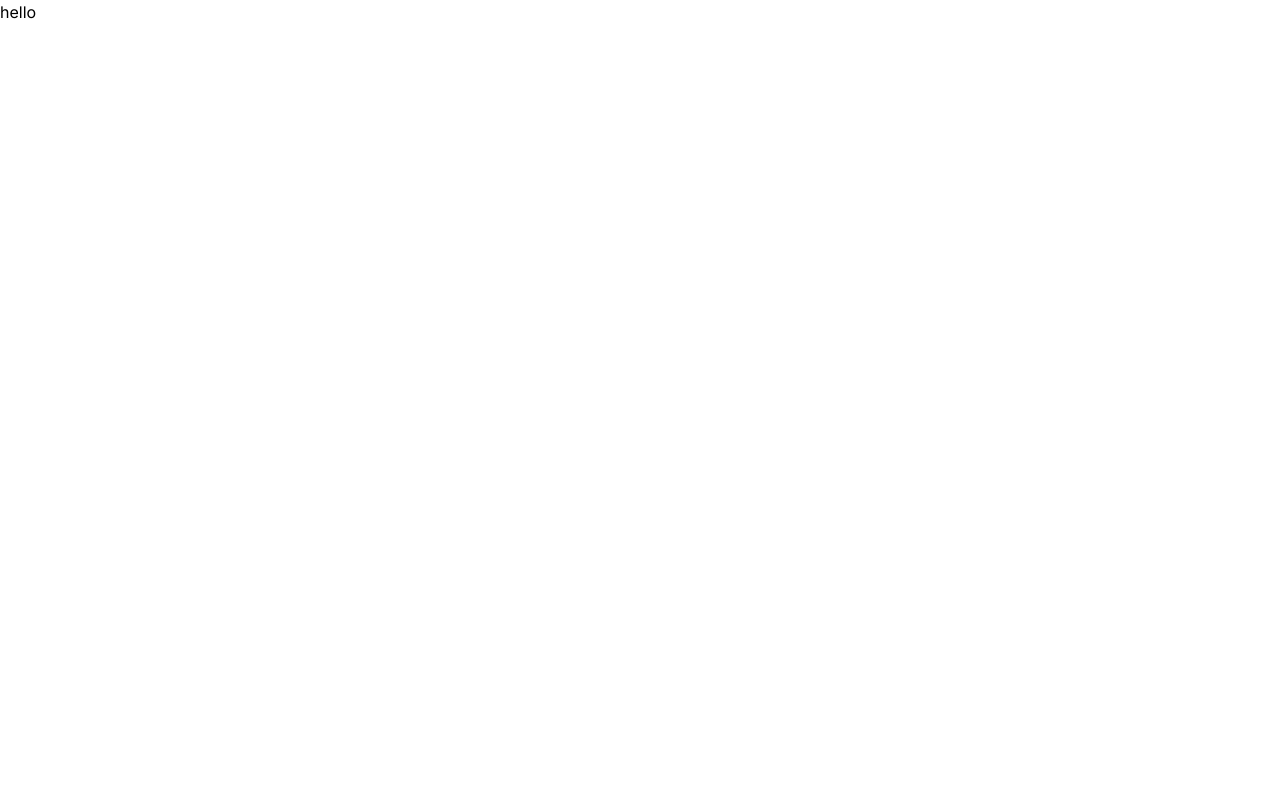
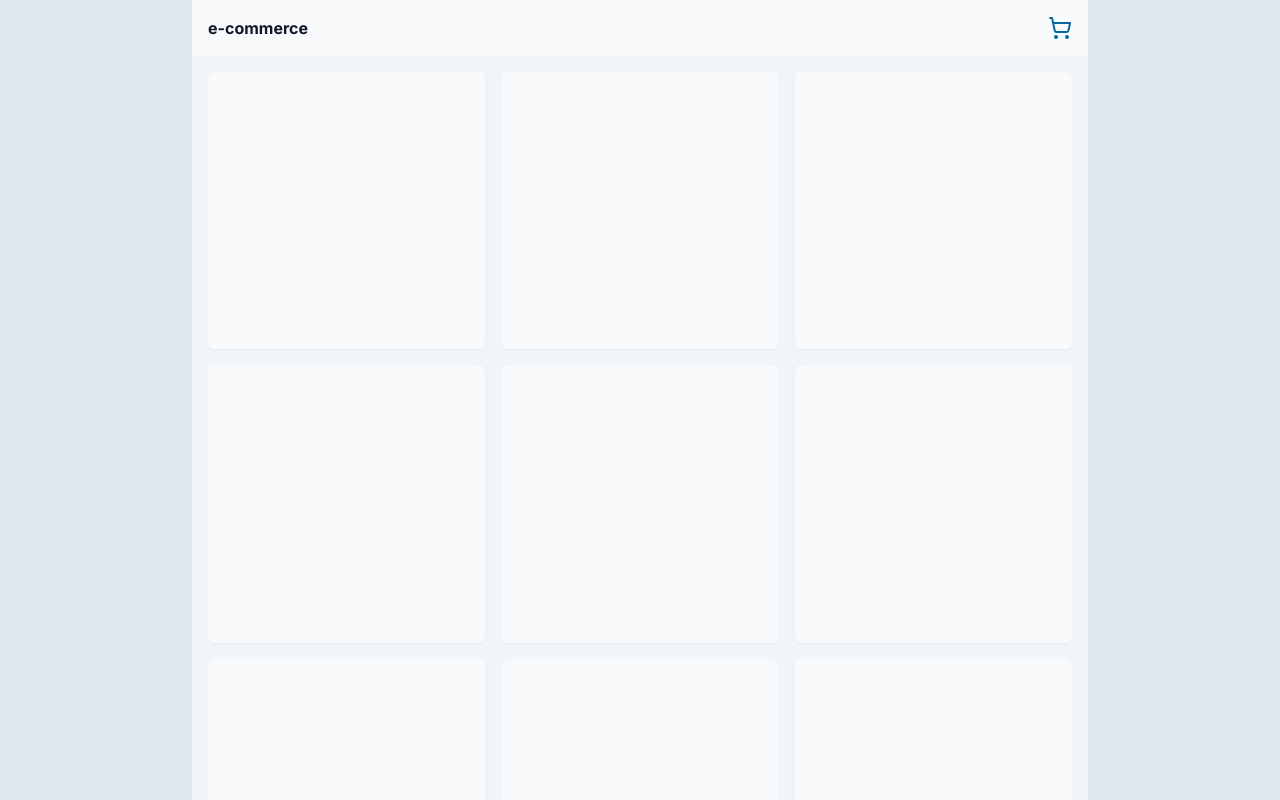
Before and after one commit to danjvarela/e-commerce, a Next.js app: page / in a window 1280 px wide. Shown: the top 800 px of the page. Built offline with nearby package versions, Linux system fonts and the light colour scheme.

Commit message:
add placeholder components

```diff
--- a/app/layout.js
+++ b/app/layout.js
@@ -1,5 +1,7 @@
 import { Inter } from "next/font/google"
 import "./globals.css"
+import { cn } from "@/utils/cn"
+import Header from "@/components/layout/header"
 
 const inter = Inter({ subsets: ["latin"] })
 
@@ -11,7 +13,12 @@ export const metadata = {
 export default function RootLayout({ children }) {
   return (
     <html lang="en">
-      <body className={inter.className}>{children}</body>
+      <body className={cn(inter.className, "bg-slate-200")}>
+        <div className="relative container mx-auto max-w-4xl">
+          <Header />
+          {children}
+        </div>
+      </body>
     </html>
   )
 }
--- a/app/page.js
+++ b/app/page.js
@@ -1,3 +1,11 @@
+import ProductCard from "@/components/product-card"
+
 export default function Home() {
-  return <div>hello</div>
+  return (
+    <div className="p-4 bg-slate-100 grid grid-cols-3 gap-4">
+      {[...Array(10)].map((_, index) => {
+        return <ProductCard key={index} />
+      })}
+    </div>
+  )
 }
--- /dev/null
+++ b/components/layout/header.js
@@ -0,0 +1,18 @@
+import Link from "@/components/ui/link"
+import { ShoppingCart } from "lucide-react"
+
+export default function Header() {
+  return (
+    <div className="w-full p-4 bg-slate-50 flex items-center justify-between sticky top-0 left-0">
+      <Link className="font-bold text-base !text-slate-900" href="/">
+        e-commerce
+      </Link>
+
+      <div className="flex gap-4">
+        <Link href="/">
+          <ShoppingCart />
+        </Link>
+      </div>
+    </div>
+  )
+}
--- /dev/null
+++ b/components/product-card.js
@@ -0,0 +1,5 @@
+export default function ProductCard() {
+  return (
+    <div className="p-4 rounded-md bg-slate-50 w-full shadow-sm hover:border border-sky-200 aspect-square"></div>
+  )
+}
--- /dev/null
+++ b/components/ui/link.js
@@ -0,0 +1,17 @@
+import { cn } from "@/utils/cn"
+import NextLink from "next/link"
+
+export default function Link({ children, className, ...rest }) {
+  return (
+    <NextLink
+      className={cn(
+        "text-sm text-sky-700 hover:text-sky-500 active:text-sky-700 transition",
+        "visited:text-purple-700",
+        className
+      )}
+      {...rest}
+    >
+      {children}
+    </NextLink>
+  )
+}
--- a/package.json
+++ b/package.json
@@ -11,6 +11,7 @@
   },
   "dependencies": {
     "clsx": "^2.0.0",
+    "lucide-react": "^0.288.0",
     "next": "13.5.6",
     "react": "^18",
     "react-dom": "^18",
```
Also changed, not shown: 1 other file (tests, documents, lock files or other folders).
